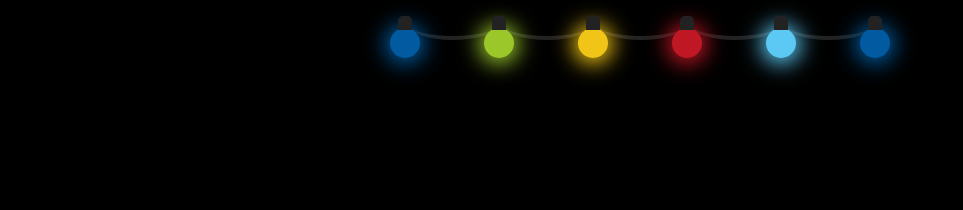
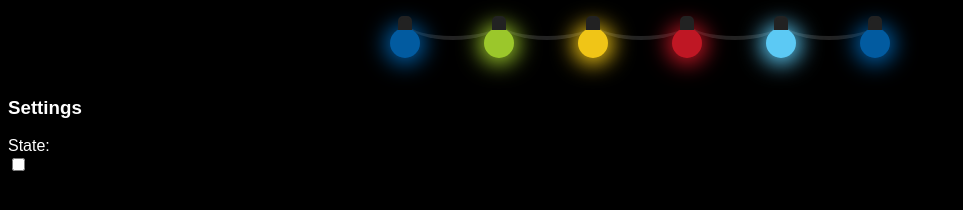
Before and after one commit to sadiqful/lightdisplay, a plain HTML site: page public/index.html in a window 1280 px wide. Shown: the whole page, without its empty margins (0-963 px from the left). Drawn offline with Linux system fonts and the light colour scheme; a web font is replaced by a local one.

Commit message:
settings/switch structure

```diff
--- a/public/index.html
+++ b/public/index.html
@@ -16,7 +16,17 @@
       <div class="bulb color-four"> </div>
       <div class="bulb color-five"> </div>
       <div class="bulb color-one"> </div>
+
     </section>
+    <section class="bulb-settings">
+      <h3>Settings</h3>
+      <div class="group">
+        <label>State:</label>
+        <div class="checkbox-container">
+          <input type="checkbox" class="switch"/>
+      </div>
+    </section>
+
     <script src="./script.js"></script>
   </body>
 </html>
```
